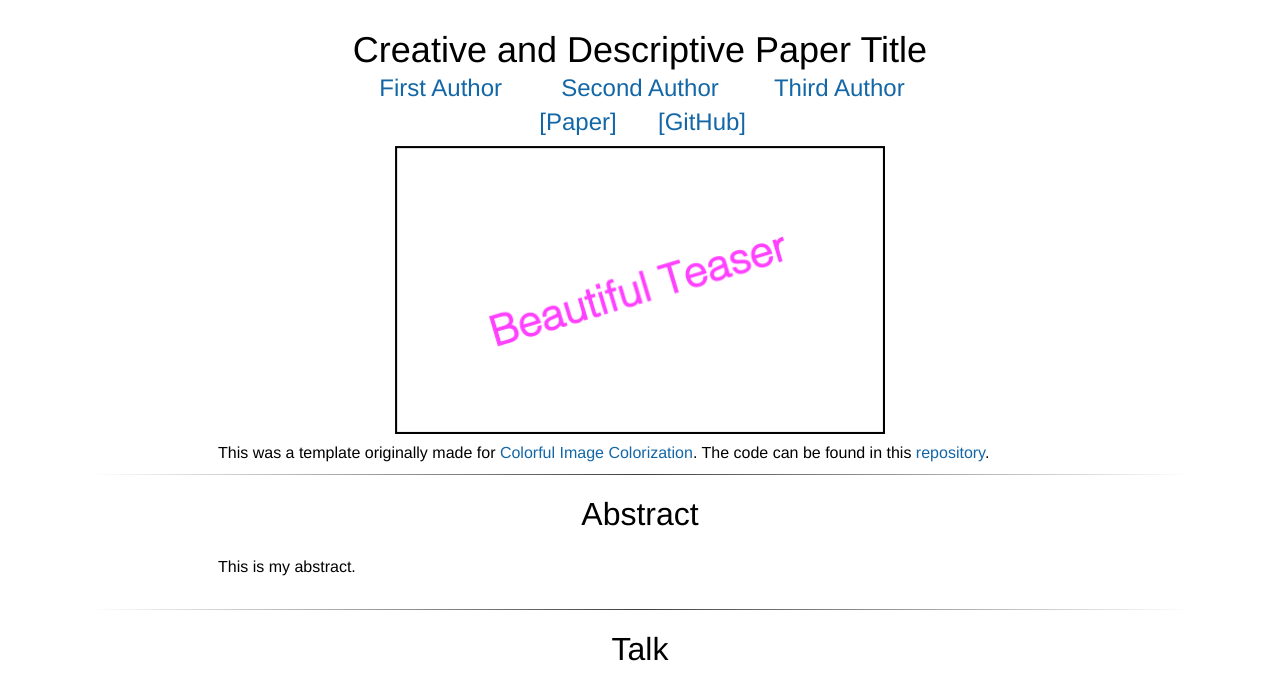
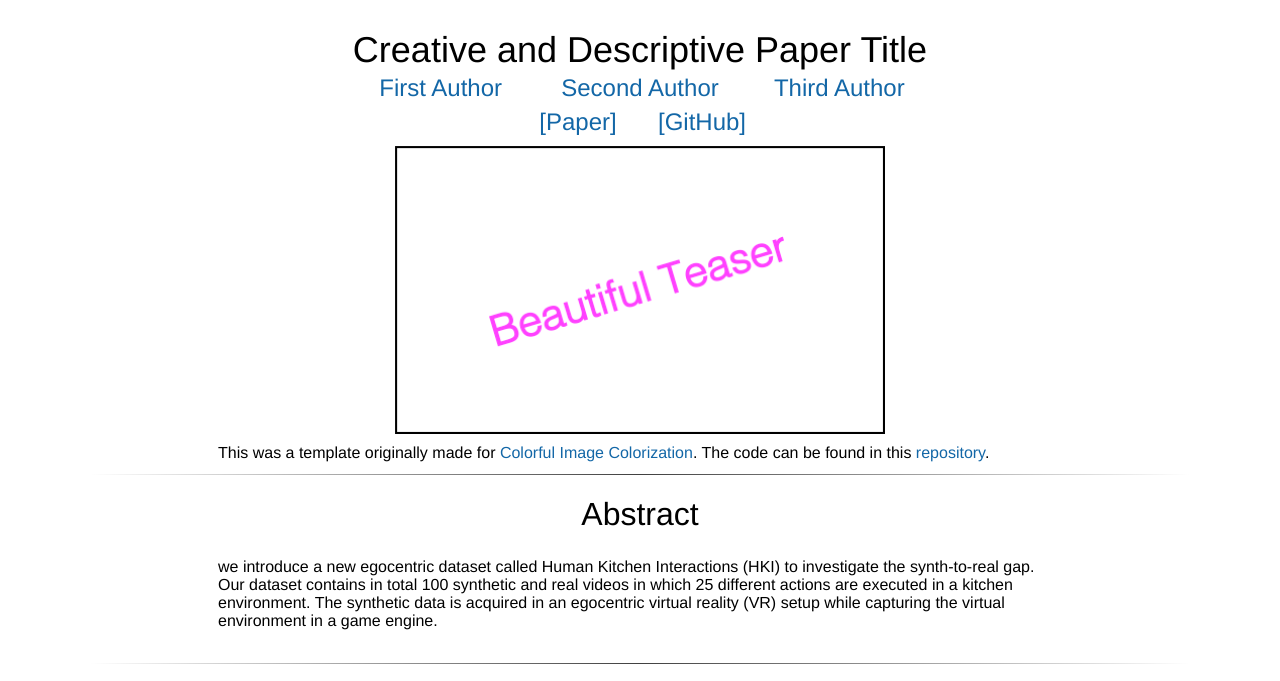
Before and after one commit to c-patsch/HKI, a plain HTML site: page index.html in a window 1280 px wide. Shown: the top 681 px of the page. Drawn offline with Linux system fonts and the light colour scheme; a script that the page names is missing.

Commit message:
Update index.html

```diff
--- a/index.html
+++ b/index.html
@@ -201,7 +201,7 @@
 		<center><h1>Abstract</h1></center>
 		<tr>
 			<td>
-				This is my abstract.
+				we introduce a new egocentric dataset called Human Kitchen Interactions (HKI) to investigate the synth-to-real gap. Our dataset contains in total 100 synthetic and real videos in which 25 different actions are executed in a kitchen environment. The synthetic data is acquired in an egocentric virtual reality (VR) setup while capturing the virtual environment in a game engine.
 			</td>
 		</tr>
 	</table>
```
